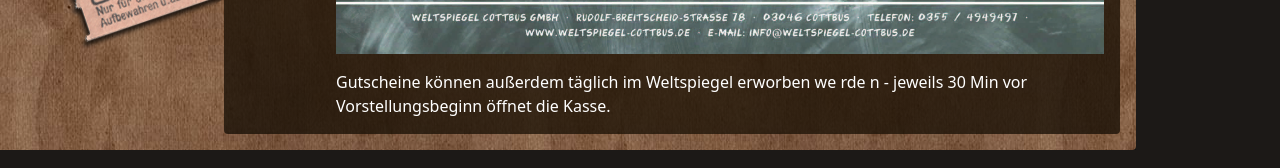
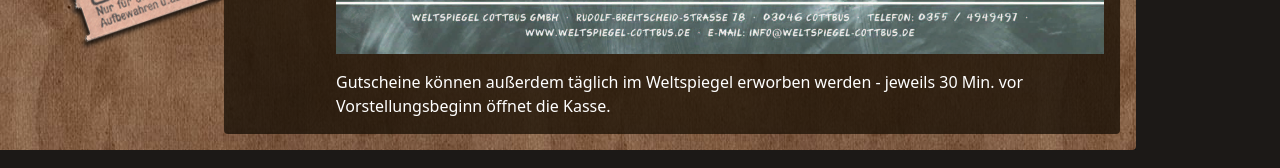
Before and after one commit to weltspiegel-cottbus/weltspiegel-cottbus.de-backup, a Next.js app: page /gutscheine in a window 1280 px wide. Shown: the part 595-763 px from the top of the page. Built offline with nearby package versions, Linux system fonts and the light colour scheme; a web font is replaced by a local one.

Commit message:
Rome typo ;-)

```diff
--- a/app/gutscheine/page.tsx
+++ b/app/gutscheine/page.tsx
@@ -30,8 +30,8 @@
       </a>
 
       <p className="mt-4">
-        Gutscheine können außerdem täglich im Weltspiegel erworben we rde n -
-        jeweils 30 Min vor Vorstellungsbeginn öffnet die Kasse.
+        Gutscheine können außerdem täglich im Weltspiegel erworben werden -
+        jeweils 30 Min. vor Vorstellungsbeginn öffnet die Kasse.
       </p>
     </Content>
   );
```
